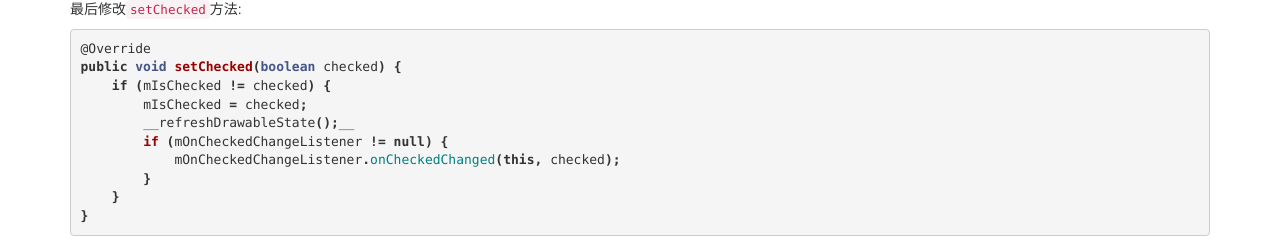
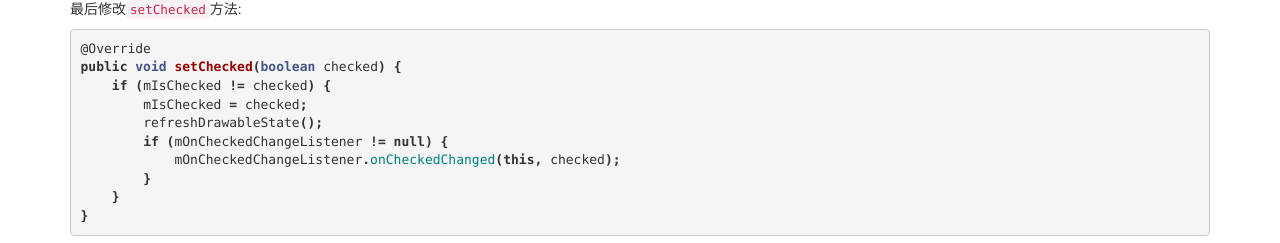
Before and after one commit to pulsaryu/blog, a Jekyll site: the page built from _posts/2013-12-30-checkable-textview.md, in a window 1280 px wide and 900 px high, scrolled down 1037 px. Shown: the part 654-897 px from the top of the window. Built offline with Jekyll 4.4.1, drawn with Linux system fonts in a browser that asks for light colours; nearby versions of some CDN libraries; Markdown is read by kramdown in place of the engine named in the settings; comment, search, counter and statistics services are not loaded.

```diff
--- a/_posts/2013-12-30-checkable-textview.md
+++ b/_posts/2013-12-30-checkable-textview.md
@@ -94,7 +94,7 @@ protected int[] onCreateDrawableState(int extraSpace) {
 public void setChecked(boolean checked) {
     if (mIsChecked != checked) {
         mIsChecked = checked;
-        __refreshDrawableState();__
+        refreshDrawableState();
         if (mOnCheckedChangeListener != null) {
             mOnCheckedChangeListener.onCheckedChanged(this, checked);
         }
```
